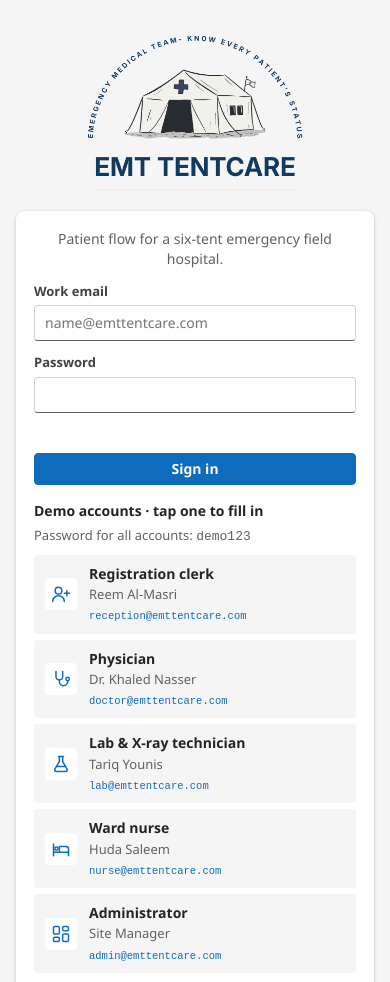
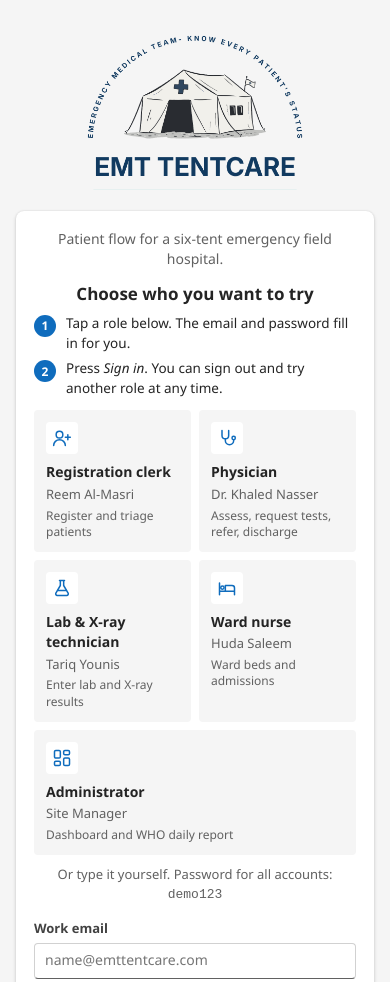
Before and after one commit to Mahassira/emergency-field-hospital, a website: page index.html in a window 390 px wide. Shown: the top 982 px of the page. Drawn offline with Linux system fonts and the light colour scheme.

Commit message:
Sign-in page: choose a role first, with short instructions

```diff
--- a/index.html
+++ b/index.html
@@ -193,13 +193,25 @@ input:focus,select:focus,textarea:focus{outline:3px solid var(--accent-soft);bor
 .login .logo{width:min(300px,78vw);height:auto;display:block;margin:0 auto 18px}
 .login .box{background:var(--surface);border:1px solid var(--line);border-radius:18px;padding:22px;width:100%;max-width:440px;box-shadow:0 10px 30px rgba(17,58,96,.10)}
 .login .lead{color:var(--muted);margin:0 0 16px;text-align:center}
-.accounts{display:grid;gap:6px;margin-top:8px}
-.accounts button{display:flex;align-items:center;gap:12px;width:100%;text-align:left;background:var(--surface-2);border:1px solid transparent;border-radius:12px;padding:9px 12px;cursor:pointer}
+.pick-h{font-size:17px;margin:0 0 8px;text-align:center}
+.howto{list-style:none;margin:0 0 12px;padding:0;display:grid;gap:6px;font-size:13.5px;color:var(--text)}
+.howto li{display:flex;gap:10px;align-items:flex-start}
+.howto li>b{flex:none;width:22px;height:22px;border-radius:50%;background:var(--primary);color:#fff;font-size:12px;display:grid;place-items:center;margin-top:1px}
+.only-mouse{display:none}
+@media(hover:hover) and (pointer:fine){.only-mouse{display:inline}.only-touch{display:none}}
+.accounts{display:grid;gap:8px;grid-template-columns:repeat(2,minmax(0,1fr))}
+.accounts button:last-child:nth-child(odd){grid-column:1/-1}
+.accounts button{position:relative;display:flex;flex-direction:column;align-items:flex-start;gap:8px;width:100%;min-height:44px;text-align:left;background:var(--surface-2);border:2px solid transparent;border-radius:12px;padding:12px;cursor:pointer;font:inherit;color:inherit}
+.accounts .atext{display:flex;flex-direction:column;gap:2px}
+.accounts .try{font-size:12px;color:var(--muted);line-height:1.35;margin-top:2px}
+.accounts .tick{position:absolute;top:8px;right:10px;width:20px;height:20px;border-radius:50%;background:var(--primary);color:#fff;font-size:12px;display:none;place-items:center}
+.accounts button.on{border-color:var(--primary)}
+.accounts button.on .tick{display:grid}
+.accounts button:focus-visible{outline:3px solid var(--primary);outline-offset:2px}
 .accounts button:hover{border-color:var(--line);background:#ece2d2}
 .accounts .aic{width:34px;height:34px;border-radius:10px;background:var(--surface);color:var(--accent);display:grid;place-items:center;flex:none}
 .accounts .atext{flex:1;min-width:0}
 .accounts .atext b{color:var(--primary)}
-.accounts code{font-size:12px;color:#0f6cbd}
 .disclaimer{font-size:12px;color:var(--muted);margin-top:14px;padding-top:12px;border-top:1px solid var(--line)}
 .err{color:var(--red);font-size:13px;margin:4px 0 10px;min-height:18px}
 .offline-note{display:flex;align-items:center;gap:8px;justify-content:center;color:var(--muted);font-size:12.5px;margin-top:14px}
@@ -407,15 +419,14 @@ details.crit summary .cnt{margin-left:auto;font-size:12px;font-weight:600;color:
   .login .logo{width:min(230px,62vw);margin-bottom:14px}
   .login .box{padding:18px;border-radius:18px}
   .login .lead{font-size:14px;margin-bottom:12px}
-  .accounts button{padding:8px 10px}
+  .accounts button{padding:10px}
   .accounts .aic{width:32px;height:32px}
-  .accounts code{font-size:10.5px}
   .beds{grid-template-columns:repeat(4,minmax(0,1fr));gap:7px}
   .bed{min-height:60px;padding:7px;border-radius:10px}
   .order{flex-direction:column;align-items:stretch}
   .order .btn{width:100%}
 }
-@media(min-width:721px){.login .logo{width:260px}}
+@media(min-width:721px){.login .logo{width:260px}.login .box{max-width:640px}.accounts{display:flex;flex-wrap:wrap;justify-content:center}.accounts button{width:calc((100% - 16px) / 3)}.login form{max-width:400px;margin:0 auto}}
 
 /* ---------- v2: data lists, attendance, responsive ---------- */
 .kv{display:grid;grid-template-columns:minmax(130px,36%) 1fr}
@@ -586,7 +597,9 @@ html.fluent{
 .fluent .login{background:#f5f5f5}
 .fluent .login .box{border:0;border-radius:8px;box-shadow:0 2px 4px rgba(0,0,0,.14),0 0 2px rgba(0,0,0,.12)}
 .fluent .accounts button{border-radius:4px;background:#f5f5f5}
-.fluent .accounts button:hover{background:#ebebeb;border-color:transparent}
+.fluent .accounts button:hover{background:#ebebeb}
+.fluent .accounts button.on{border-color:#0f6cbd;background:#ebf3fc}
+.fluent .accounts .tick,.fluent .howto li>b{background:#0f6cbd}
 .fluent .accounts .aic{border-radius:4px;color:#0f6cbd}
 .fluent .accounts .atext b{color:#242424}
 /* navigation: tabs on tablets, a left side menu from 900px */
@@ -1166,23 +1179,28 @@ function goBack() {
 
 function loginView() {
   const aic = { reception: 'userplus', doctor: 'steth', lab: 'flask', nurse: 'bed', admin: 'dash' };
+  const tries = { reception: 'Register and triage patients', doctor: 'Assess, request tests, refer, discharge', lab: 'Enter lab and X-ray results', nurse: 'Ward beds and admissions', admin: 'Dashboard and WHO daily report' };
   const accts = Object.entries(USERS).map(([u, x]) =>
-    `<button type="button" onclick="quick('${u}')"><span class="aic">${ic(aic[u])}</span><span class="atext"><b>${esc(x.title)}</b><br><span class="small muted">${esc(x.name)}</span><br><code>${u}@${DOMAIN}</code></span></button>`
+    `<button type="button" id="acct-${u}" aria-pressed="false" onclick="quick('${u}')"><span class="aic">${ic(aic[u])}</span><span class="atext"><b>${esc(x.title)}</b><span class="small muted">${esc(x.name)}</span><span class="try">${tries[u]}</span></span><span class="tick" aria-hidden="true">✓</span></button>`
   ).join('');
   return `
   <div class="login">
     <img class="logo" src="assets/brand/logo.png" alt="EMT TentCare – Emergency medical tents. Know every patient's status.">
     <div class="box">
       <p class="lead">Patient flow for a six-tent emergency field hospital.</p>
+      <h2 class="pick-h">Choose who you want to try</h2>
+      <ol class="howto">
+        <li><b>1</b><span><span class="only-touch">Tap</span><span class="only-mouse">Click</span> a role below. The email and password fill in for you.</span></li>
+        <li><b>2</b><span>Press <i>Sign in</i>. You can sign out and try another role at any time.</span></li>
+      </ol>
+      <div class="accounts">${accts}</div>
+      <p class="small muted" style="margin:10px 0 14px;text-align:center">Or type it yourself. Password for all accounts: <code>${PASSWORD}</code></p>
       <form onsubmit="doLogin(event)">
         <div class="field"><label for="u">Work email</label><input id="u" type="text" inputmode="email" autocomplete="username" autocapitalize="none" spellcheck="false" placeholder="name@emttentcare.com" required></div>
         <div class="field"><label for="pw">Password</label><input id="pw" type="password" autocomplete="current-password" required></div>
         <div class="err" id="err"></div>
-        <button class="btn primary" style="width:100%">Sign in</button>
+        <button class="btn primary" id="signin" style="width:100%">Sign in</button>
       </form>
-      <h3 class="mt">Demo accounts · tap one to fill in</h3>
-      <p class="small muted" style="margin:-4px 0 8px">Password for all accounts: <code>${PASSWORD}</code></p>
-      <div class="accounts">${accts}</div>
       <div class="disclaimer">
         <p style="margin:0 0 8px"><b>Demo only.</b> All patients and staff here are fictional.</p>
         <p style="margin:0 0 8px"><b>Works online and offline.</b> With a connection, every registration, result and discharge is saved to the central database straight away. When the internet drops, staff keep working on the same phone or tablet: each change is saved on the device and queued, then sent automatically when the connection returns, with nothing to re-enter.</p>
@@ -1196,7 +1214,12 @@ function loginView() {
   </div>`;
 }
 
-function quick(u) { $('#u').value = u + '@' + DOMAIN; $('#pw').value = PASSWORD; }
+function quick(u) {
+  $('#u').value = u + '@' + DOMAIN; $('#pw').value = PASSWORD; $('#err').textContent = '';
+  document.querySelectorAll('.accounts button').forEach(b => { const on = b.id === 'acct-' + u; b.classList.toggle('on', on); b.setAttribute('aria-pressed', on); });
+  const btn = $('#signin'); btn.textContent = 'Sign in as ' + USERS[u].title;
+  btn.scrollIntoView({ block: 'nearest', behavior: 'smooth' }); btn.focus({ preventScroll: true });
+}
 function doLogin(e) {
   e.preventDefault();
   const u = $('#u').value.trim().toLowerCase().replace('@' + DOMAIN, '');
--- a/sw.js
+++ b/sw.js
@@ -1,7 +1,7 @@
 // Keeps the app working with no internet connection.
 // Pages: try the network first so updates show straight away; use the saved copy when offline.
 // Images and other files: use the saved copy first, refresh it in the background.
-const CACHE = 'tentcare-v19';
+const CACHE = 'tentcare-v20';
 const ASSETS = ['./', './index.html', './manifest.webmanifest', './assets/brand/logo.png', './assets/brand/tent.png', './assets/icons/favicon.png', './assets/icons/apple-touch-icon.png', './assets/icons/icon-192.png', './assets/icons/icon-512.png', './assets/icons/icon-maskable-512.png'];
 
 self.addEventListener('install', event => {
```
Also changed, not shown: CHANGELOG.md.
